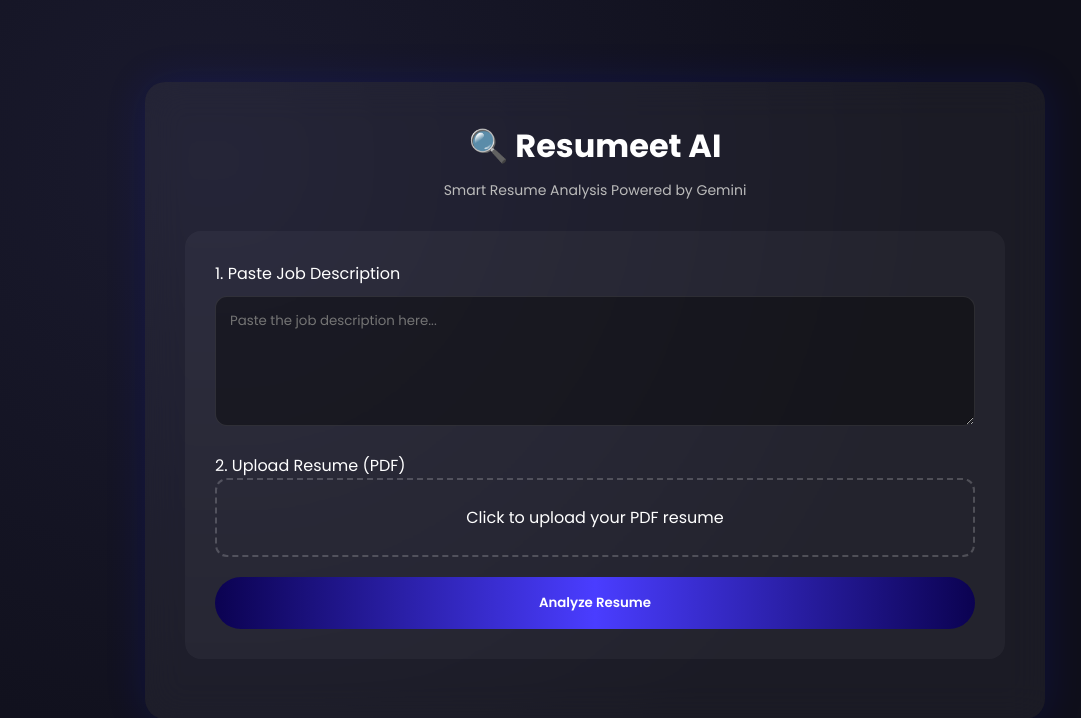
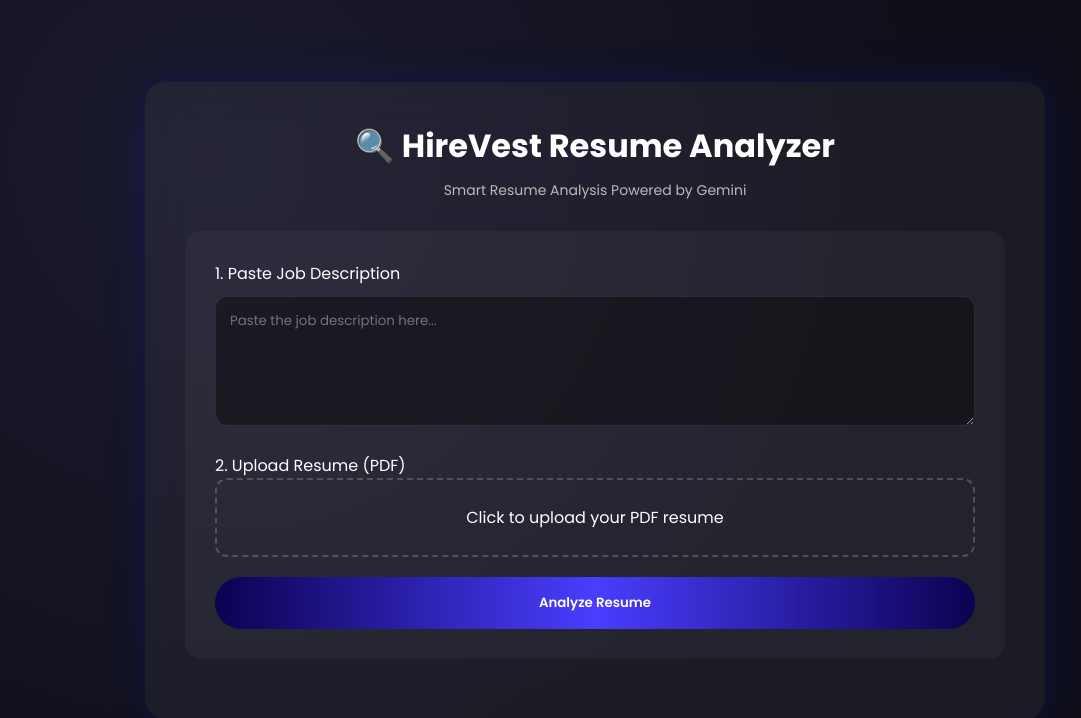
Before and after one commit to yashrajkore/Resumeet, a Flask app: page / in a window 1280 px wide. Shown: the top 718 px of the page, without its empty margins (45-1126 px from the left). Run offline with Flask 3, Linux system fonts and the light colour scheme.

Commit message:
Fix few bugs

```diff
--- a/templates/index.html
+++ b/templates/index.html
@@ -3,7 +3,7 @@
 <head>
     <meta charset="UTF-8" />
     <meta name="viewport" content="width=device-width, initial-scale=1.0"/>
-    <title>Resumeet | AI Resume Analyzer</title>
+    <title>HireVest | AI Resume Analyzer</title>
     <link href="https://fonts.googleapis.com/css2?family=Poppins:wght@300;400;500;600;700&display=swap" rel="stylesheet">
     <style>
         * {
@@ -110,7 +110,7 @@
 </head>
 <body>
 <div class="container">
-    <h2>🔍 Resumeet AI</h2>
+    <h2>🔍 HireVest Resume Analyzer</h2>
     <p style="text-align: center; font-size: 14px; color: #bbb; margin-bottom: 30px;">Smart Resume Analysis Powered by Gemini</p>
 
     <div class="card">
```
